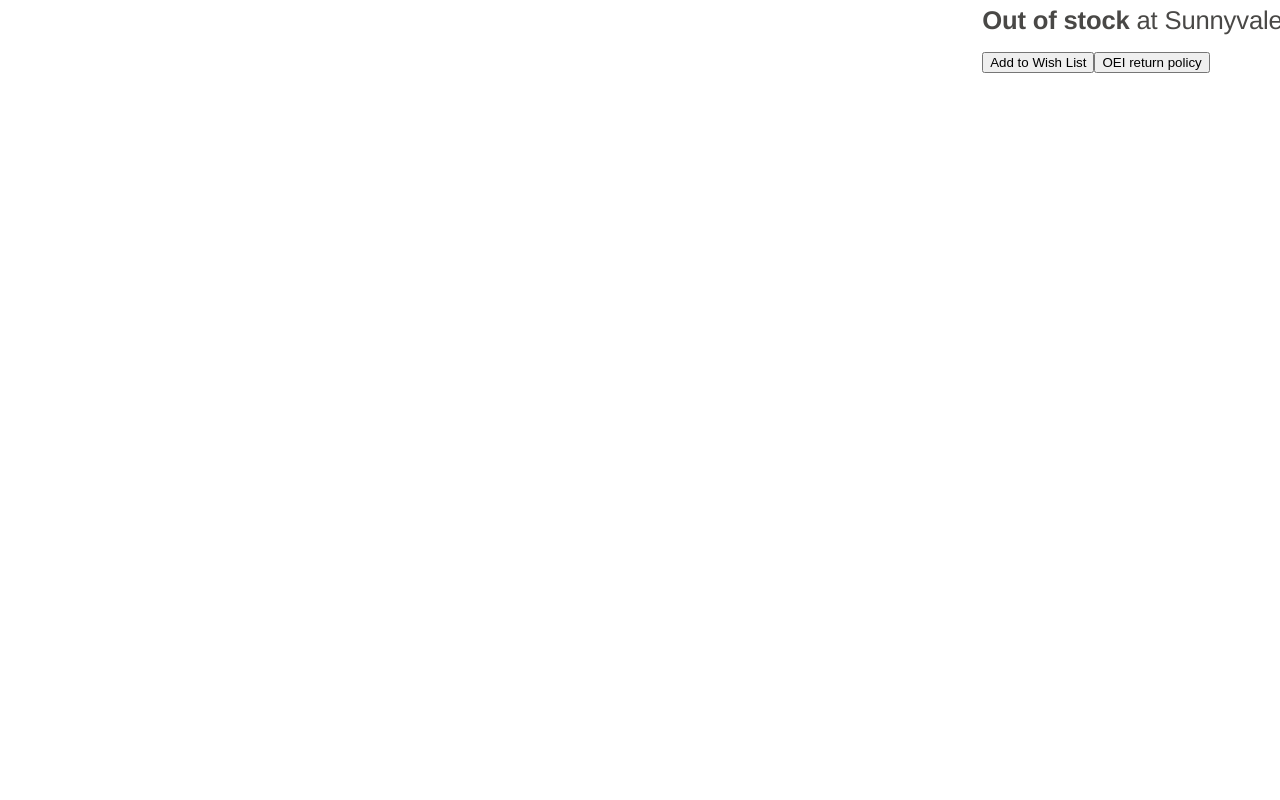
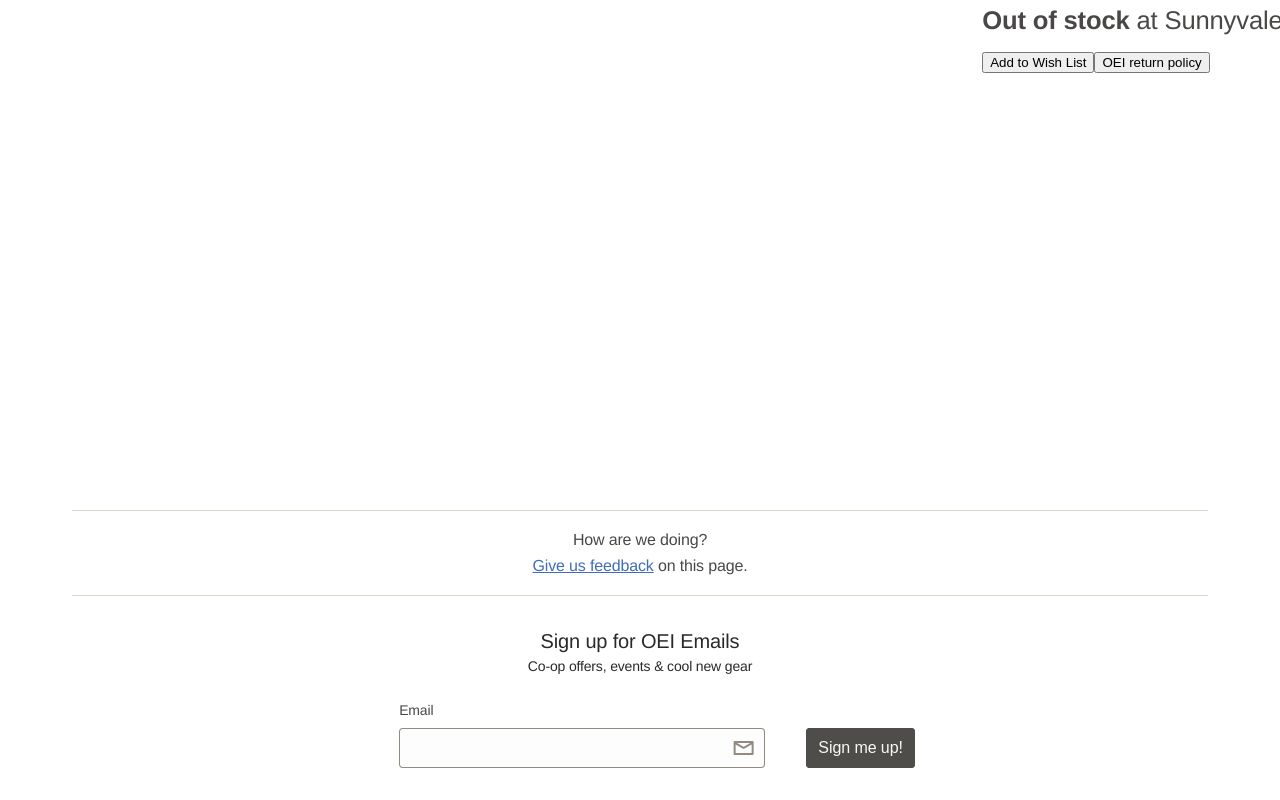
Before and after one commit to pedrovily1/rei-clone-react, a React (Vite) app: page / in a window 1280 px wide. Shown: the part 1054-1854 px from the top of the page. Before the commit the page ends 1564 px from the top, so only its background shows below. Built offline with nearby package versions, Linux system fonts and the light colour scheme.

Commit message:
created and styled footer component 1

```diff
--- a/src/App.jsx
+++ b/src/App.jsx
@@ -1,6 +1,7 @@
 import { useState } from "react";
 import Header from "./components/header/Header";
 import BodyContainer from "./components/body/BodyContainer";
+import Footer from "./components/footer/Footer";
 import { TotalProvider } from "./context/totalContext";
 
 function App() {
@@ -10,6 +11,7 @@ function App() {
         <Header />
       </TotalProvider>
       <BodyContainer />
+      <Footer />
     </div>
   );
 }
--- /dev/null
+++ b/src/components/footer/Email.jsx
@@ -0,0 +1,19 @@
+import './styles/Email.css';
+import email from '../../assets/Email.svg'
+
+const Email = () => {
+    return (
+        <div id='Email'>
+            <h2>Sign up for OEI Emails</h2>
+            <p>Co-op offers, events & cool new gear</p>
+            <form>
+                <label for='emailAddress'>Email</label>
+                <input id='emailAddress' name='emailAddress' type='email' maxLength={70}></input>
+                <img src={email} alt="Logo"></img>
+                <button type='submit'>Sign me up!</button>
+            </form>
+        </div>
+    )
+}
+
+export default Email;
--- /dev/null
+++ b/src/components/footer/FWGrey.jsx
@@ -0,0 +1,14 @@
+import './styles/FWGrey.css';
+import Feedback from './Feedback';
+import Email from './Email';
+
+const FWGrey = () => {
+    return (
+        <div id='FWGrey'>
+            <Feedback />
+            <Email />
+        </div>
+    )
+}
+
+export default FWGrey;
--- /dev/null
+++ b/src/components/footer/FWSand.jsx
@@ -0,0 +1,11 @@
+import './styles/FWSand.css';
+
+const FWSand = () => {
+    return (
+        <div id='FWSand'>
+
+        </div>
+    )
+}
+
+export default FWSand;
--- /dev/null
+++ b/src/components/footer/Feedback.jsx
@@ -0,0 +1,11 @@
+import './styles/Feedback.css';
+
+const Feedback = () => {
+    return (
+        <div id='Feedback'>
+            <span>How are we doing?<br></br><a>Give us feedback</a> on this page.</span>
+        </div>
+    )
+}
+
+export default Feedback;
--- /dev/null
+++ b/src/components/footer/Footer.jsx
@@ -0,0 +1,13 @@
+import FWGrey from './FWGrey';
+import FWSand from './FWSand';
+
+const Footer = () => {
+    return (
+        <div id='Footer'>
+            <FWGrey />
+            <FWSand />
+        </div>
+    )
+}
+
+export default Footer;
--- /dev/null
+++ b/src/components/footer/styles/Email.css
@@ -0,0 +1,79 @@
+#Email {
+    padding-top: 32px;
+    padding-bottom: 32px;
+    max-width: 1136px;
+    margin-left: auto;
+    margin-right: auto;
+    color: #292929;
+}
+
+#Email h2 {
+    margin: unset;
+    font-size: 20px;
+    font-weight: 500;
+}
+
+#Email p {
+    margin: unset;
+    font-size: 14px;
+    line-height: 24px;
+}
+
+#Email form {
+    padding-top: 50px;
+}
+
+#Email label {
+    font-size: 14px;
+    line-height: 18px;
+    color: rgba(12, 11, 8, .75);
+    font-weight: 400;
+    position: relative;
+    left: 34px;
+    bottom: 38px;
+}
+
+#Email input {
+    color: #20201d;
+    border: 0;
+    background-color: rgba(244, 242, 237, .15);
+    box-shadow: inset 0 0 0 1px #928b80;
+    fill: #928b80;
+    width: 313px;
+    font-size: 16px;
+    line-height: 22px;
+    height: 24px;
+    border-radius: 4px;
+    padding: 8px 45px 8px 8px;
+}
+
+#Email button {
+    margin-left: 16px;
+    letter-spacing: -.08px;
+    font-size: 16px;
+    line-height: 22px;
+    border: none;
+    cursor: pointer;
+    transition: box-shadow .2s cubic-bezier(.15, 0, .15, 0), background-color .2s cubic-bezier(.15, 0, .15, 0), color .2s cubic-bezier(.15, 0, .15, 0), fill .2s cubic-bezier(.15, 0, .15, 0);
+    border-radius: 4px;
+    background-color: #4e4d49;
+    box-shadow: inset 0 0 0 1px #4e4d49;
+    color: #f9f8f6;
+    fill: #f9f8f6;
+    height: 40px;
+    padding: 8px 12px;
+}
+
+#Email button:hover {
+    box-shadow: inset 0 0 0 3px #4e4d49, 0 2px 2px 0 rgba(12, 11, 8, .2);
+    color: #4e4d49;
+    fill: #4e4d49;
+    background-color: #edeae3;
+}
+
+#Email img {
+    position: relative;
+    right: 34px;
+    top: 7px;
+    fill: #928b80;
+}
--- /dev/null
+++ b/src/components/footer/styles/FWGrey.css
@@ -0,0 +1,7 @@
+#FWGrey {
+    background-color: #fff;
+    text-align: center;
+    font-size: 16px;
+    line-height: 26px;
+    color: rgba(12, 11, 8, .75);
+}
--- /dev/null
+++ b/src/components/footer/styles/FWSand.css
@@ -0,0 +1,3 @@
+#FWSand {
+
+}
--- /dev/null
+++ b/src/components/footer/styles/Feedback.css
@@ -0,0 +1,14 @@
+#Feedback {
+    border-top: 1px solid #dcd6cb;
+    border-bottom: 1px solid #dcd6cb;
+    padding-top: 16px;
+    padding-bottom: 16px;
+    max-width: 1136px;
+    margin-left: auto;
+    margin-right: auto;
+}
+
+#Feedback a {
+    color: #406eb5;
+    text-decoration: underline;
+}
```
Also changed, not shown: src/assets/Email.svg (added).
